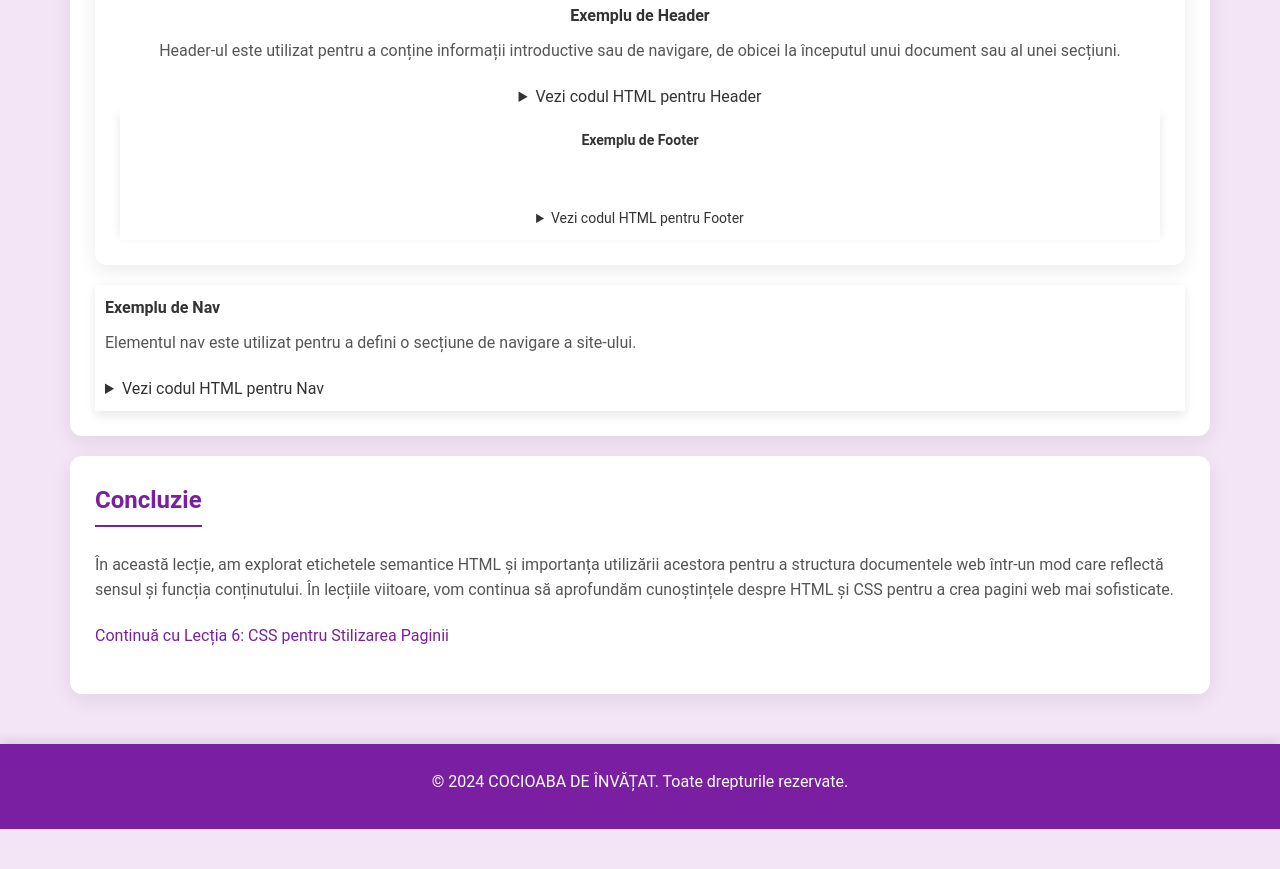
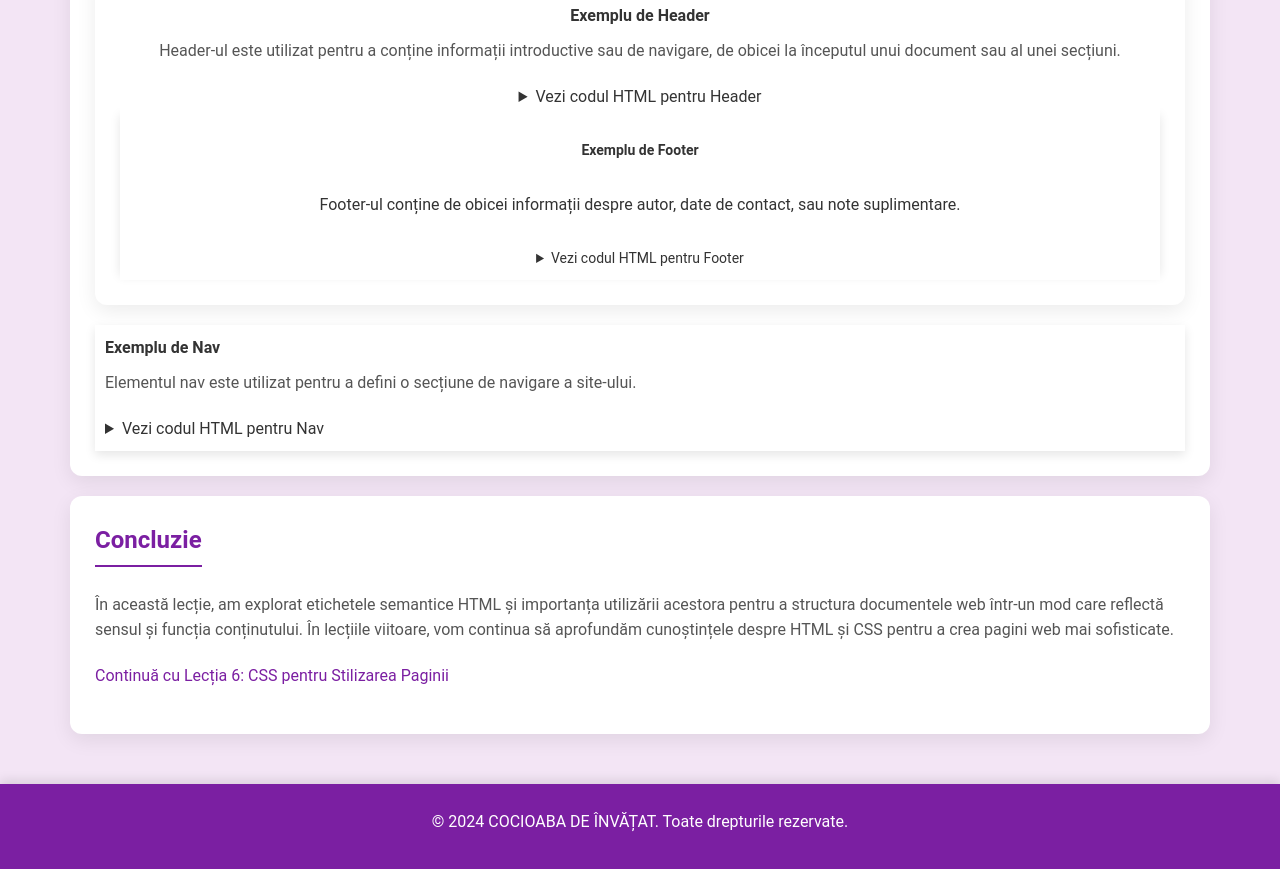
Before and after one commit to Lucky7FTW/TechTreck-1-, a plain HTML site: page lectie5.html in a window 1280 px wide. Shown: the part 1111-1980 px from the top of the page. Before the commit the page ends 1940 px from the top, so only its background shows below. Drawn offline with Linux system fonts and the light colour scheme.

Commit message:
lectie 5 design reparat

```diff
--- a/style.css
+++ b/style.css
@@ -182,11 +182,27 @@ footer a:hover {
     color: #333;
 }
 
-footer.example-footer {
+footer.example-footer{
     background-color: #ffffff;
+    background: #ffffff !important;
     padding: 10px;
-    color: #333 ;
+    color: #333;
 }
+
+footer.example-footer p{
+    color: #333;
+    background-color: #ffffff;
+    background: #ffffff !important;
+    padding: 10px;
+}
+
+footer.example-footer h4{
+    color: #333;
+    background-color: #ffffff;
+    background: #ffffff !important;
+    padding: 10px;
+}
+
 
 .example-nav {
     background-color: #ffffff;
```
